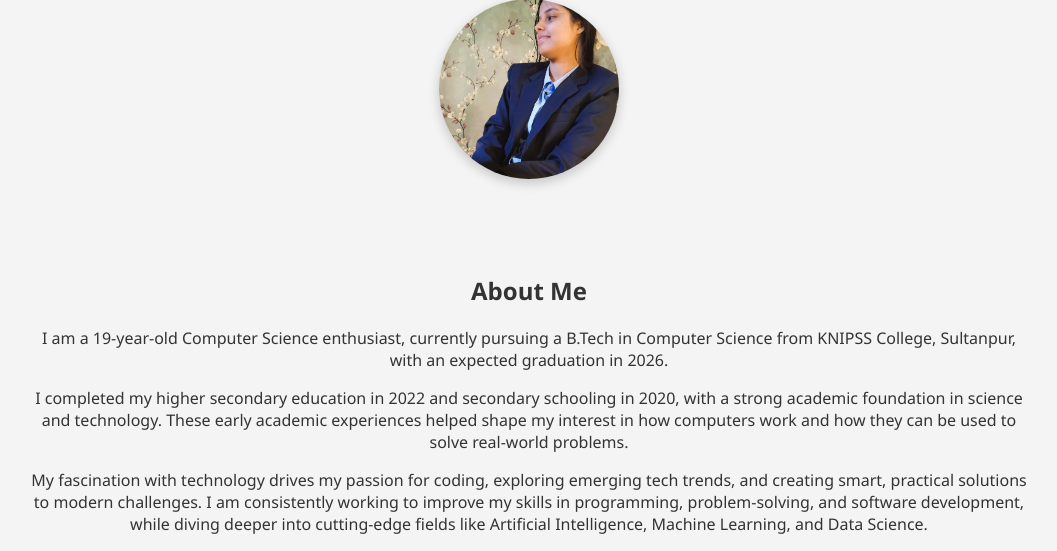
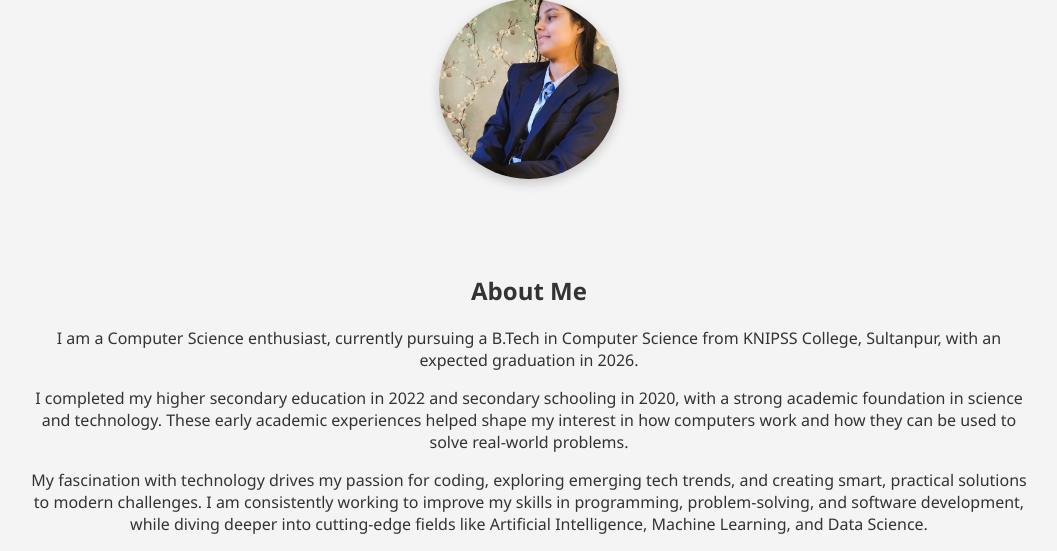
Before and after one commit to naincy1229/portfolio-website, a Flask app: page / in a window 1280 px wide. Shown: the part 395-946 px from the top of the page, without its empty margins (111-1168 px from the left). Run offline with Flask 3, Linux system fonts and the light colour scheme.

Commit message:
Your update message here

```diff
--- a/templates/index.html
+++ b/templates/index.html
@@ -32,7 +32,7 @@
     <div class="bio">
       <h2>About Me</h2>
       <p>
-       I am a 19-year-old Computer Science enthusiast, currently pursuing a B.Tech in Computer Science from KNIPSS College, Sultanpur, with an expected graduation in 2026.
+       I am a Computer Science enthusiast, currently pursuing a B.Tech in Computer Science from KNIPSS College, Sultanpur, with an expected graduation in 2026.
       </p>
       <p>
        I completed my higher secondary education in 2022 and secondary schooling in 2020, with a strong academic foundation in science and technology. These early academic experiences helped shape my interest in how computers work and how they can be used to solve real-world problems.
```
